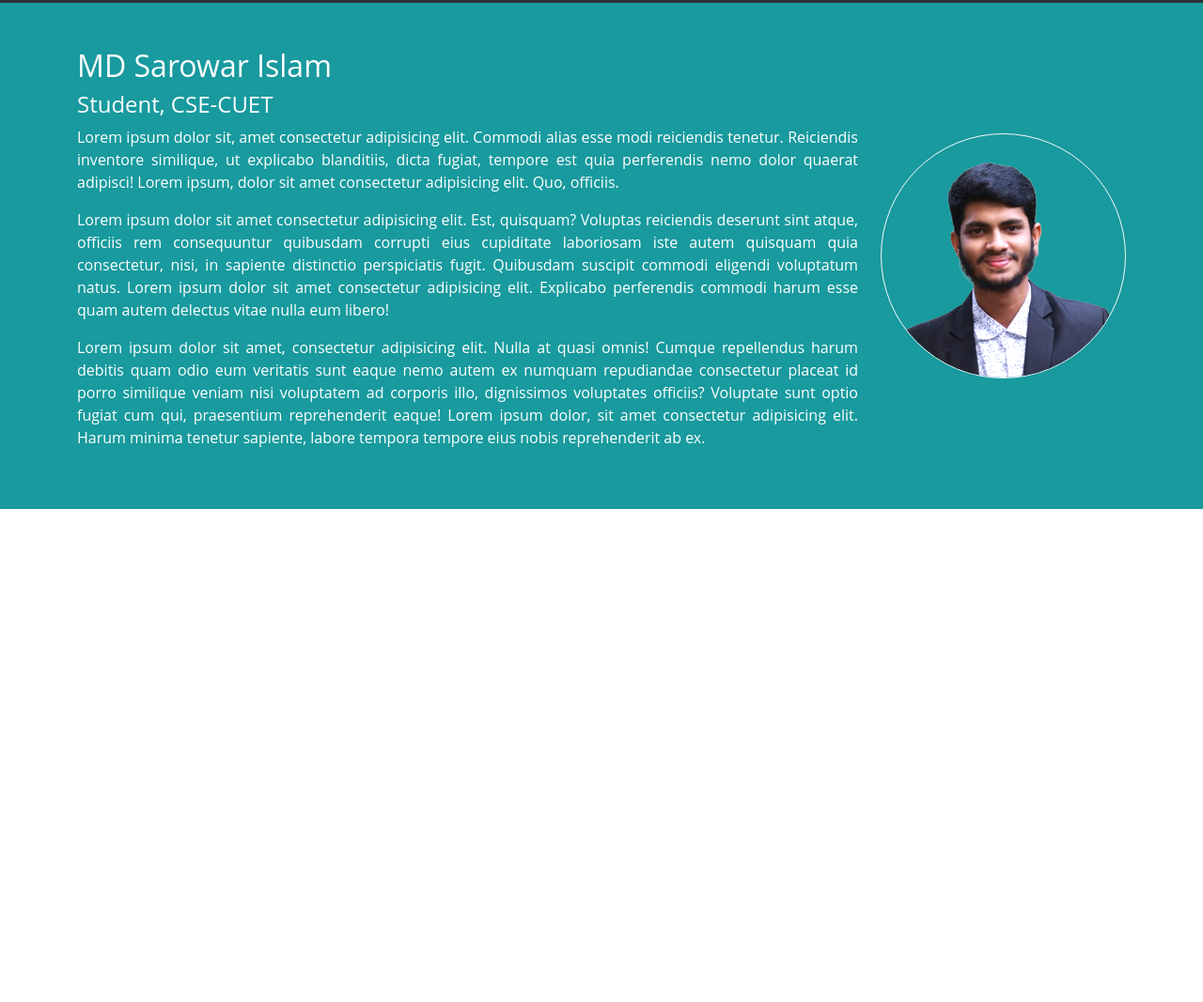
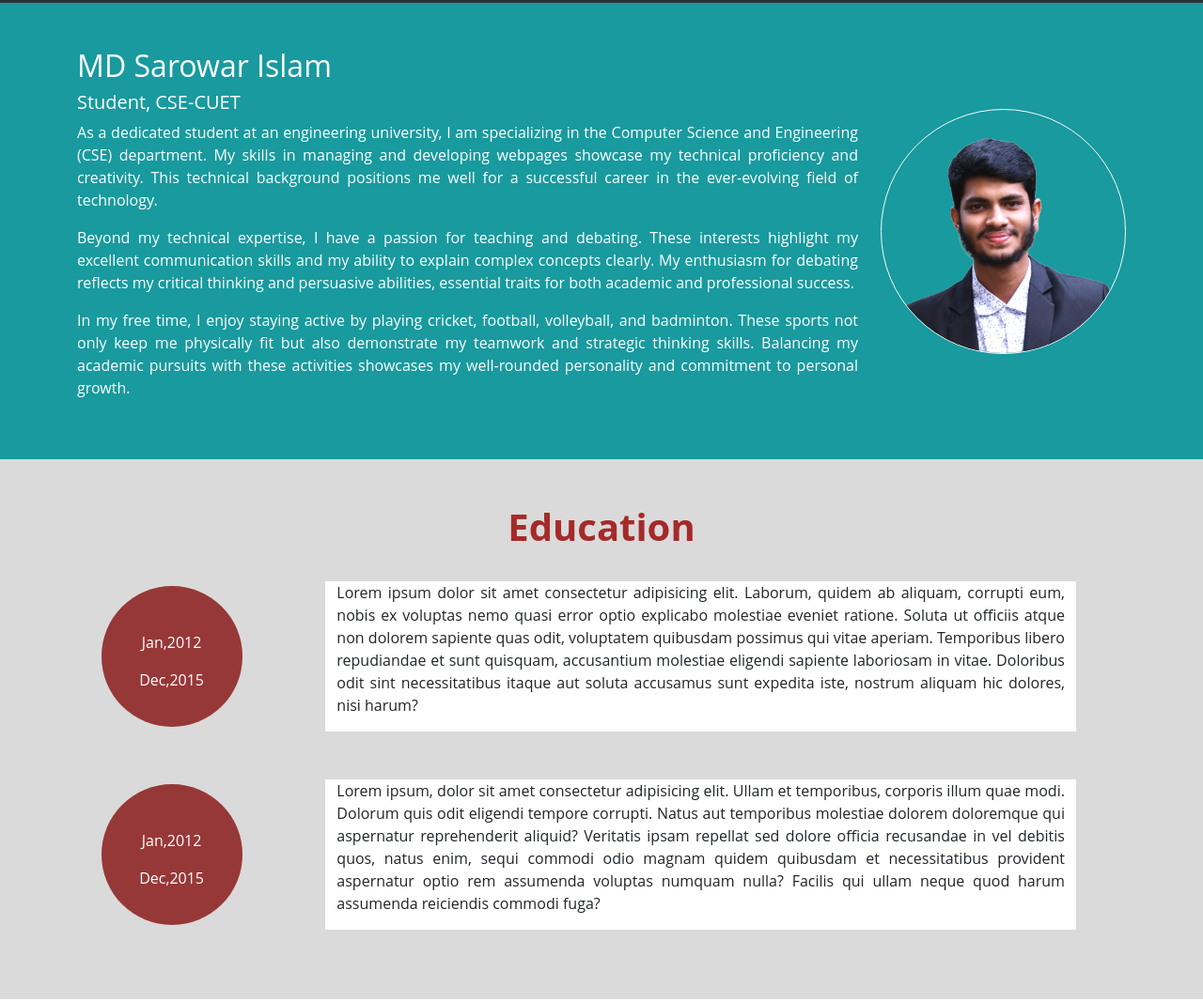
Before and after one commit to sarowar-islam/sarowar-islam.github.io, a plain HTML site: page index.html in a window 1280 px wide. Shown: the part 853-1920 px from the top of the page at 94% size. Before the commit the page ends 1587 px from the top, so only its background shows below. Drawn offline with nearby package versions, Linux system fonts and the light colour scheme.

Commit message:
Education Section

```diff
--- a/CSS/style.css
+++ b/CSS/style.css
@@ -17,3 +17,18 @@ body{
 .about-container{
     background-color: rgb(24, 154, 158);
 }
+.education-container{
+    background-color: rgb(218, 218, 218);
+
+}
+.education-row{
+    padding: 2vw;
+    margin: auto;
+}
+.circle{
+    background-color: rgb(151, 56, 56);
+    width: 150px;
+    height: 150px;
+    border-radius: 50%;
+    color: white;
+}
--- a/index.html
+++ b/index.html
@@ -68,27 +68,17 @@
 
   <!-- About Section  -->
 
-  <div class="about-container">
+  <div class="about-container" id="About">
     <div class="container">
       <div class="row align-items-center">
         <div class="col-md-9 py-5 text-white" style="text-align: justify;">
           <h2>MD Sarowar Islam</h2>
-          <h4>Student, CSE-CUET</h4>
-          <p>Lorem ipsum dolor sit, amet consectetur adipisicing elit. Commodi alias esse modi reiciendis tenetur.
-            Reiciendis inventore similique, ut explicabo blanditiis, dicta fugiat, tempore est quia perferendis nemo
-            dolor quaerat adipisci! Lorem ipsum, dolor sit amet consectetur adipisicing elit. Quo, officiis.
+          <h5>Student, CSE-CUET</h5>
+          <p>As a dedicated student at an engineering university, I am specializing in the Computer Science and Engineering (CSE) department. My skills in managing and developing webpages showcase my technical proficiency and creativity. This technical background positions me well for a successful career in the ever-evolving field of technology.
           </p>
-          <p>Lorem ipsum dolor sit amet consectetur adipisicing elit. Est, quisquam? Voluptas reiciendis deserunt sint
-            atque, officiis rem consequuntur quibusdam corrupti eius cupiditate laboriosam iste autem quisquam quia
-            consectetur, nisi, in sapiente distinctio perspiciatis fugit. Quibusdam suscipit commodi eligendi voluptatum
-            natus. Lorem ipsum dolor sit amet consectetur adipisicing elit. Explicabo perferendis commodi harum esse
-            quam autem delectus vitae nulla eum libero!</p>
+          <p>Beyond my technical expertise, I have a passion for teaching and debating. These interests highlight my excellent communication skills and my ability to explain complex concepts clearly. My enthusiasm for debating reflects my critical thinking and persuasive abilities, essential traits for both academic and professional success.</p>
           <p>
-            Lorem ipsum dolor sit amet, consectetur adipisicing elit. Nulla at quasi omnis! Cumque repellendus harum
-            debitis quam odio eum veritatis sunt eaque nemo autem ex numquam repudiandae consectetur placeat id porro
-            similique veniam nisi voluptatem ad corporis illo, dignissimos voluptates officiis? Voluptate sunt optio
-            fugiat cum qui, praesentium reprehenderit eaque! Lorem ipsum dolor, sit amet consectetur adipisicing elit.
-            Harum minima tenetur sapiente, labore tempora tempore eius nobis reprehenderit ab ex.
+            In my free time, I enjoy staying active by playing cricket, football, volleyball, and badminton. These sports not only keep me physically fit but also demonstrate my teamwork and strategic thinking skills. Balancing my academic pursuits with these activities showcases my well-rounded personality and commitment to personal growth.
           </p>
 
         </div>
@@ -103,7 +93,38 @@
   </div>
 
 
+<!-- Education Section  -->
 
+<div class="education-container" id="Education">
+  <div class="container align-items-center py-5" style="text-align: center;">
+    <h1 style="color: brown;"><b>Education</b></h1>
+
+    <div class="row align-items-center education-row">
+      <div class="col-md-2 circle text-center text-white py-5">
+        <p>Jan,2012</p>
+        <p>Dec,2015</p>
+      </div>
+      <div class="col-md-1"></div>
+      <div class="col-md-9 bg-white "style="text-align: justify;";>
+       <p>Lorem ipsum dolor sit amet consectetur adipisicing elit. Laborum, quidem ab aliquam, corrupti eum, nobis ex voluptas nemo quasi error optio explicabo molestiae eveniet ratione. Soluta ut officiis atque non dolorem sapiente quas odit, voluptatem quibusdam possimus qui vitae aperiam. Temporibus libero repudiandae et sunt quisquam, accusantium molestiae eligendi sapiente laboriosam in vitae. Doloribus odit sint necessitatibus itaque aut soluta accusamus sunt expedita iste, nostrum aliquam hic dolores, nisi harum?</p>
+      </div>
+
+    </div>
+
+    <div class="row align-items-center education-row">
+      <div class="col-md-2 circle text-center text-white py-5">
+        <p>Jan,2012</p>
+        <p>Dec,2015</p>
+      </div>
+      <div class="col-md-1"></div>
+      <div class="col-md-9 bg-white"style="text-align: justify;">
+        <p>Lorem ipsum, dolor sit amet consectetur adipisicing elit. Ullam et temporibus, corporis illum quae modi. Dolorum quis odit eligendi tempore corrupti. Natus aut temporibus molestiae dolorem doloremque qui aspernatur reprehenderit aliquid? Veritatis ipsam repellat sed dolore officia recusandae in vel debitis quos, natus enim, sequi commodi odio magnam quidem quibusdam et necessitatibus provident aspernatur optio rem assumenda voluptas numquam nulla? Facilis qui ullam neque quod harum assumenda reiciendis commodi fuga?</p>
+      </div>
+
+    </div>
+
+  </div>
+</div>
 
 
 
```
